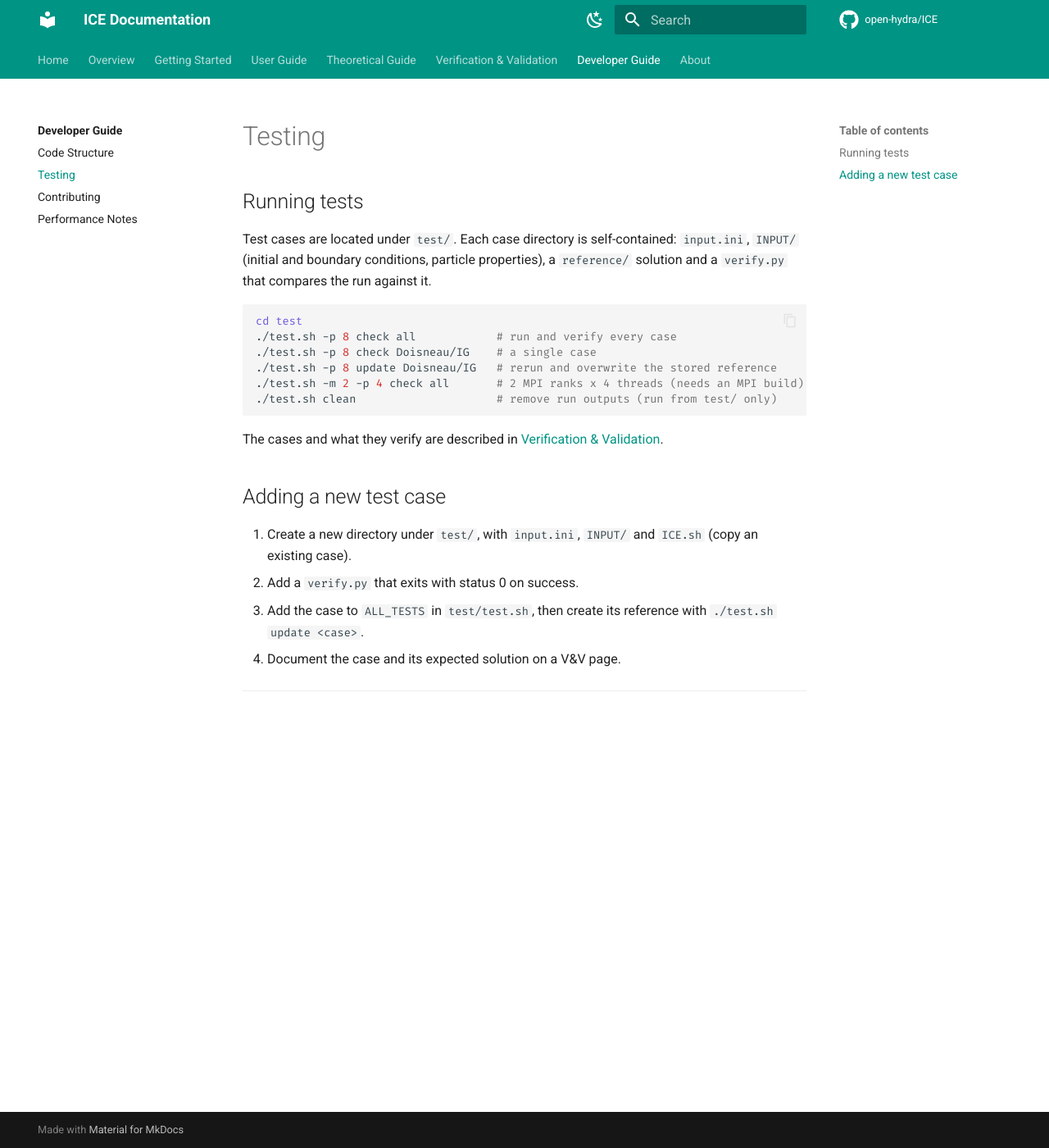
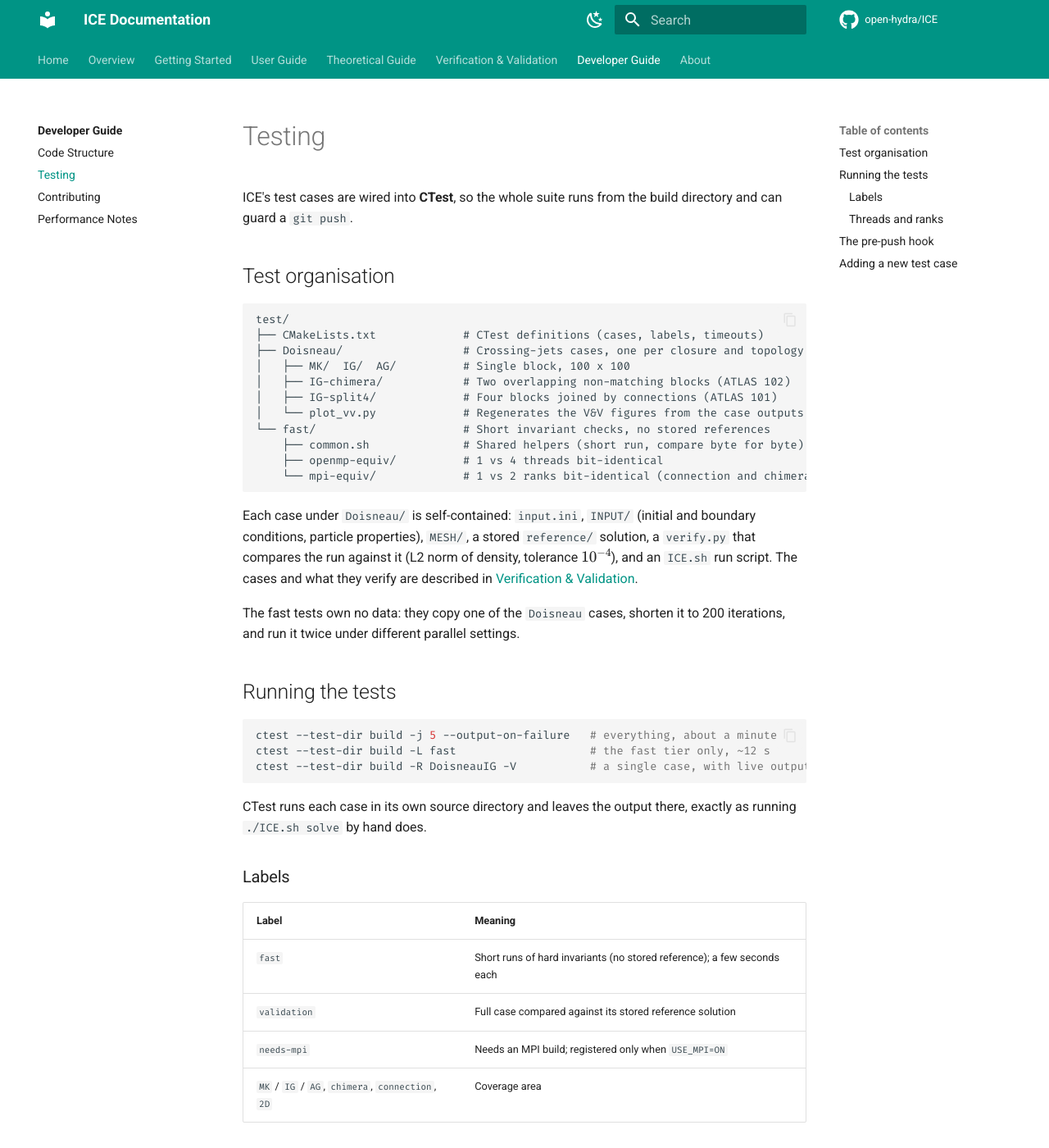
Before and after one commit to open-hydra/ICE, an MkDocs documentation site: the page built from docs/development/testing.md, in a window 1280 px wide and 1400 px high. Shown: the whole window at 82% size. Built offline with MkDocs 1.6.1 and Material for MkDocs 9.7.7, drawn with Linux system fonts in a browser that asks for light colours; comment, search, counter and statistics services are not loaded; some of the changed text lies outside the part shown.

Commit message:
test: replace test.sh with CTest and a pre-push hook
The hand-written test/test.sh is gone. The cases are registered in
test/CMakeLists.txt and run through CTest, as in MOSE.

Tiers are labels. "validation" is the five crossing-jets cases compared
against their stored references, and "fast" is short runs of invariants
that need no reference: 1 vs 4 OpenMP threads and, on an MPI build, 1 vs 2
ranks over a connection and over a chimera interface, each required to be
bit-identical. The fast tests own no data; they copy a Doisneau case and
shorten it to 200 iterations. The MPI ones check they really got the MPI
binary, since both builds write bin/ICE.

.githooks/pre-push runs the suite before a push (about a minute with -j 5,
ICE_PREPUSH_LABEL=fast for the 12-second tier). Enable it with
  git config core.hooksPath .githooks

ICE_TEST_THREADS and ICE_TEST_RANKS set the threads and ranks the
validation cases use.

Co-Authored-By: Claude Opus 5 <noreply@anthropic.com>

````diff
--- a/CMakeLists.txt
+++ b/CMakeLists.txt
@@ -86,4 +86,8 @@ add_subdirectory(src/lib)
 # Build application (only if this file has not been called by another CMakeLists)
 if(CMAKE_SOURCE_DIR STREQUAL CMAKE_CURRENT_SOURCE_DIR)
   add_subdirectory(src/app)
+
+  # Test suite: ctest --test-dir <build> (see test/CMakeLists.txt)
+  enable_testing()
+  add_subdirectory(test)
 endif()
--- a/docs/development/testing.md
+++ b/docs/development/testing.md
@@ -1,29 +1,92 @@
 # Testing
 
-## Running tests
+ICE's test cases are wired into **CTest**, so the whole suite runs from the build
+directory and can guard a `git push`.
 
-Test cases are located under `test/`. Each case directory is self-contained: `input.ini`,
-`INPUT/` (initial and boundary conditions, particle properties), a `reference/` solution and
-a `verify.py` that compares the run against it.
+## Test organisation
+
+```
+test/
+├── CMakeLists.txt             # CTest definitions (cases, labels, timeouts)
+├── Doisneau/                  # Crossing-jets cases, one per closure and topology
+│   ├── MK/  IG/  AG/          # Single block, 100 x 100
+│   ├── IG-chimera/            # Two overlapping non-matching blocks (ATLAS 102)
+│   ├── IG-split4/             # Four blocks joined by connections (ATLAS 101)
+│   └── plot_vv.py             # Regenerates the V&V figures from the case outputs
+└── fast/                      # Short invariant checks, no stored references
+    ├── common.sh              # Shared helpers (short run, compare byte for byte)
+    ├── openmp-equiv/          # 1 vs 4 threads bit-identical
+    └── mpi-equiv/             # 1 vs 2 ranks bit-identical (connection and chimera)
+```
+
+Each case under `Doisneau/` is self-contained: `input.ini`, `INPUT/` (initial and
+boundary conditions, particle properties), `MESH/`, a stored `reference/` solution, a
+`verify.py` that compares the run against it (L2 norm of density, tolerance $10^{-4}$),
+and an `ICE.sh` run script. The cases and what they verify are described in
+[Verification & Validation](../vv/index.md).
+
+The fast tests own no data: they copy one of the `Doisneau` cases, shorten it to 200
+iterations, and run it twice under different parallel settings.
+
+## Running the tests
 
 ```bash
-cd test
-./test.sh -p 8 check all            # run and verify every case
-./test.sh -p 8 check Doisneau/IG    # a single case
-./test.sh -p 8 update Doisneau/IG   # rerun and overwrite the stored reference
-./test.sh -m 2 -p 4 check all       # 2 MPI ranks x 4 threads (needs an MPI build)
-./test.sh clean                     # remove run outputs (run from test/ only)
+ctest --test-dir build -j 5 --output-on-failure   # everything, about a minute
+ctest --test-dir build -L fast                    # the fast tier only, ~12 s
+ctest --test-dir build -R DoisneauIG -V           # a single case, with live output
 ```
 
-The cases and what they verify are described in [Verification & Validation](../vv/index.md).
+CTest runs each case in its own source directory and leaves the output there, exactly as
+running `./ICE.sh solve` by hand does.
+
+### Labels
+
+| Label | Meaning |
+|-------|---------|
+| `fast` | Short runs of hard invariants (no stored reference); a few seconds each |
+| `validation` | Full case compared against its stored reference solution |
+| `needs-mpi` | Needs an MPI build; registered only when `USE_MPI=ON` |
+| `MK` / `IG` / `AG`, `chimera`, `connection`, `2D` | Coverage area |
+
+### Threads and ranks
+
+The cases run on one thread and one rank by default. To change that, configure with:
+
+```bash
+cmake -B build -DICE_TEST_THREADS=4 -DICE_TEST_RANKS=2
+```
+
+`ICE_TEST_RANKS` above 1 needs an MPI build. Both builds write `bin/ICE`, so the binary
+is whichever one was built last; the MPI tests check that they really got the MPI build
+and fail with a clear message if not.
+
+## The pre-push hook
+
+`.githooks/pre-push` runs the suite before every push. Enable it once per clone:
+
+```bash
+git config core.hooksPath .githooks
+```
+
+It skips itself if there is no configured build directory, and otherwise picks `build/`,
+or the first `build-*/`. Useful overrides:
+
+```bash
+ICE_PREPUSH_LABEL=fast git push   # only the fast tier
+ICE_BUILD_DIR=/path/to/build git push
+ICE_PREPUSH_JOBS=2 git push
+```
 
 ## Adding a new test case
 
-1. Create a new directory under `test/`, with `input.ini`, `INPUT/` and `ICE.sh` (copy an
+1. Create a directory under `test/`, with `input.ini`, `INPUT/` and `ICE.sh` (copy an
    existing case).
 2. Add a `verify.py` that exits with status 0 on success.
-3. Add the case to `ALL_TESTS` in `test/test.sh`, then create its reference with
-   `./test.sh update <case>`.
-4. Document the case and its expected solution on a V&V page.
+3. Register it in `test/CMakeLists.txt` with `ice_add_case`, giving it labels.
+4. Create its reference solution from a run you trust:
+   ```bash
+   cd test/<case> && ./ICE.sh solve && cp OUTPUT/part-field.tec reference/
+   ```
+5. Document the case and its expected solution on a V&V page.
 
 ---
````
Also changed, not shown: docs/development/structure.md (+5 -0 lines), docs/vv/index.md (+4 -4 lines), 8 other files.
